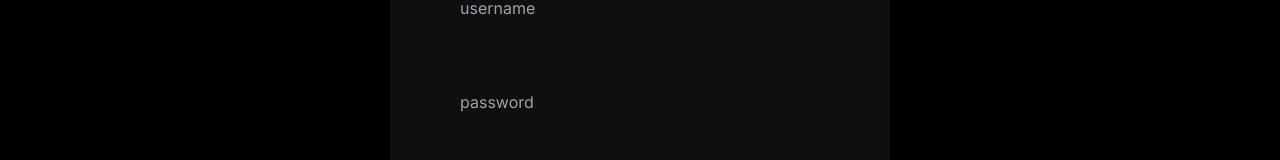
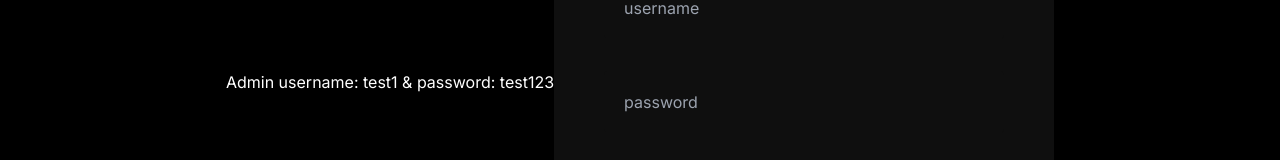
Before and after one commit to SakshiDangi/stellarvoyagers, a Next.js app: page /login in a window 1280 px wide. Shown: the part 280-440 px from the top of the page. Built offline with nearby package versions, Linux system fonts and the light colour scheme; no server answers.

Commit message:
next.config.mjs deployment issue

```diff
--- a/next.config.mjs
+++ b/next.config.mjs
@@ -5,6 +5,10 @@ const nextConfig = {
       {
         source: '/api/:path*',
         destination: 'https://stellarvoyagers.vercel.app/:path*',
+      },
+      {
+        source: '/blog/:slug',
+        destination: '/news/:slug', // Matched parameters can be used in the destination
       },
     ]
   },
--- a/src/app/(auth)/login/page.jsx
+++ b/src/app/(auth)/login/page.jsx
@@ -6,6 +6,7 @@ const LoginPage = () => {
 
   return (
     <div className={styles.container}>
+      <p>Admin username: test1 & password: test123</p>
       <div className={styles.wrapper}>
         <form action={handleGithubLogin}>
           <button className={styles.github}>Login with Github</button>
```
